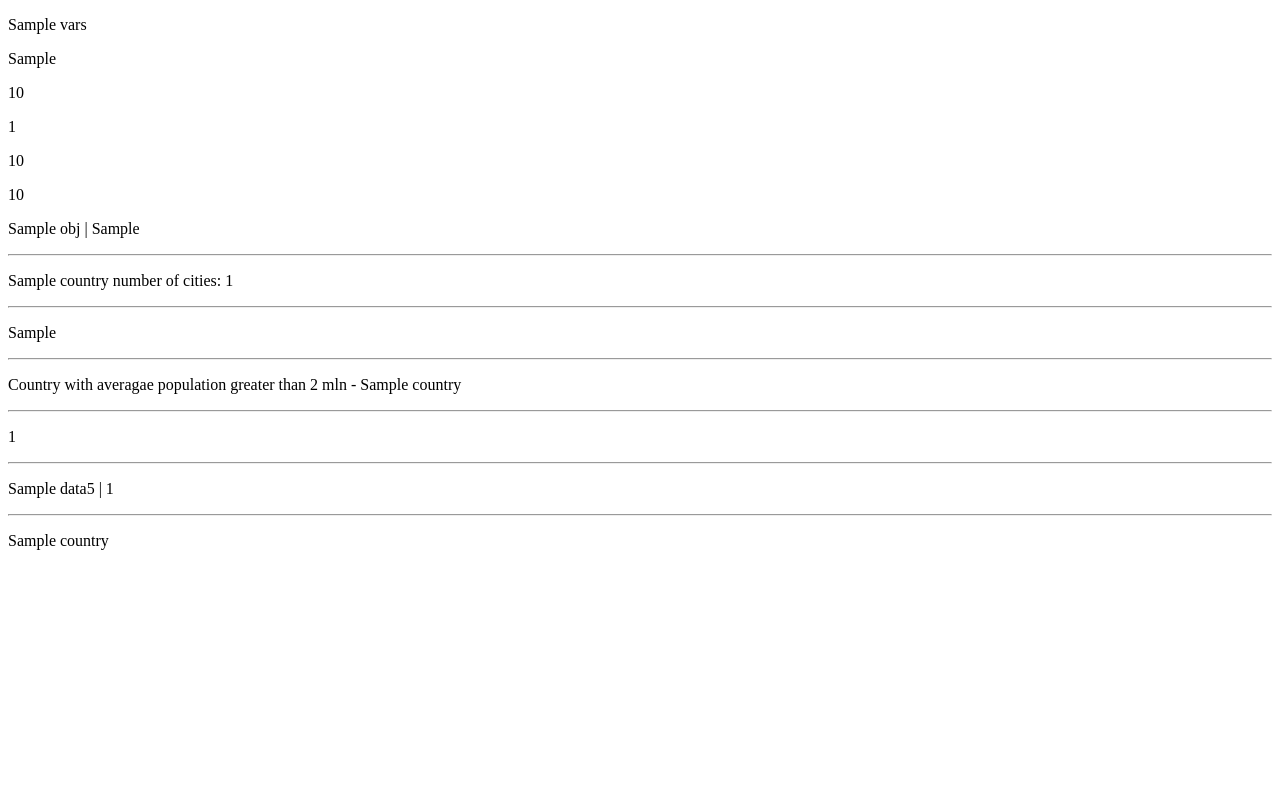
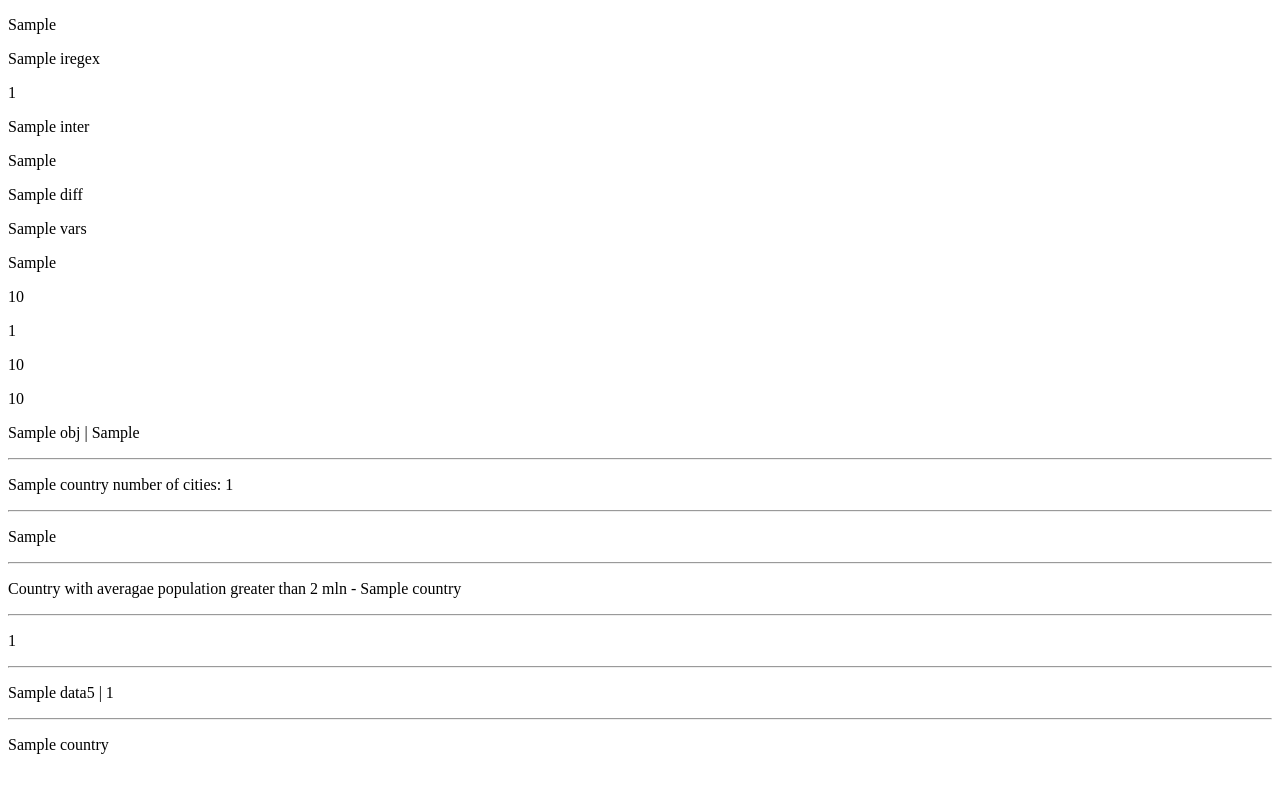
Before and after one commit to mjaroszewski1979/django_practice, a Django app: template orm/cities/templates/cities.html in a window 1280 px wide. Run offline with Django 4.2, Linux system fonts and the light colour scheme; the template is opened without the code that fills it: most values are stand-ins (such as "Sample title", 1, 10 or a date in 2020).

Commit message:
added set operations

```diff
--- a/orm/cities/templates/cities.html
+++ b/orm/cities/templates/cities.html
@@ -7,6 +7,12 @@
     <title>Document</title>
 </head>
 <body>
+    <p>{{ context.val_list }}</p>
+    <p>{{ context.iregex }}</p>
+    <p>{{ context.iregex_count }}</p>
+    <p>{{ context.inter }}</p>
+    <p>{{ context.inter1 }}</p>
+    <p>{{ context.diff }}</p>
     <p>{{ context.vars }}</p>
     <p>{{ context.min_population }}</p>
     <p>{{ context.avg_population }}</p>
```
Also changed, not shown: orm/cities/views.py (+9 -0 lines).
